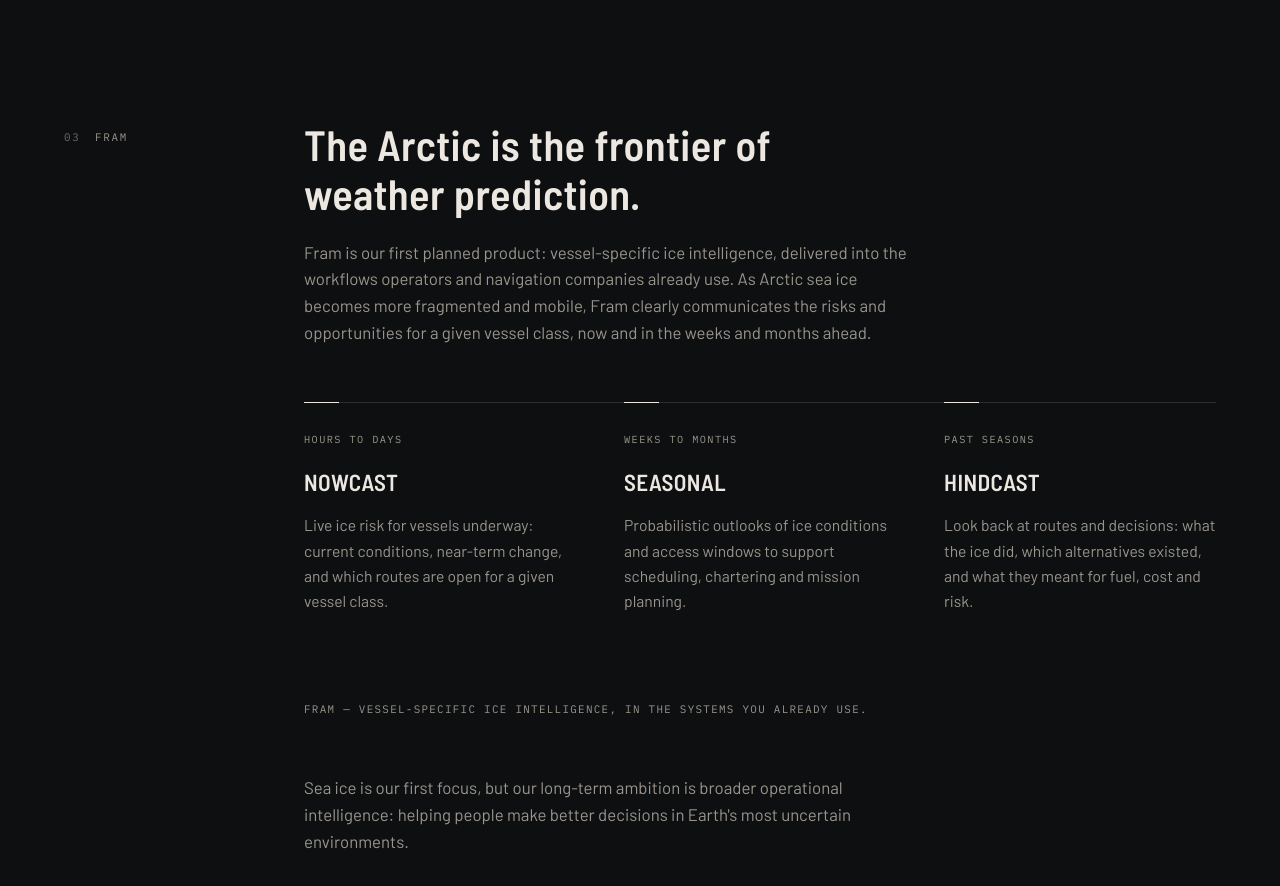
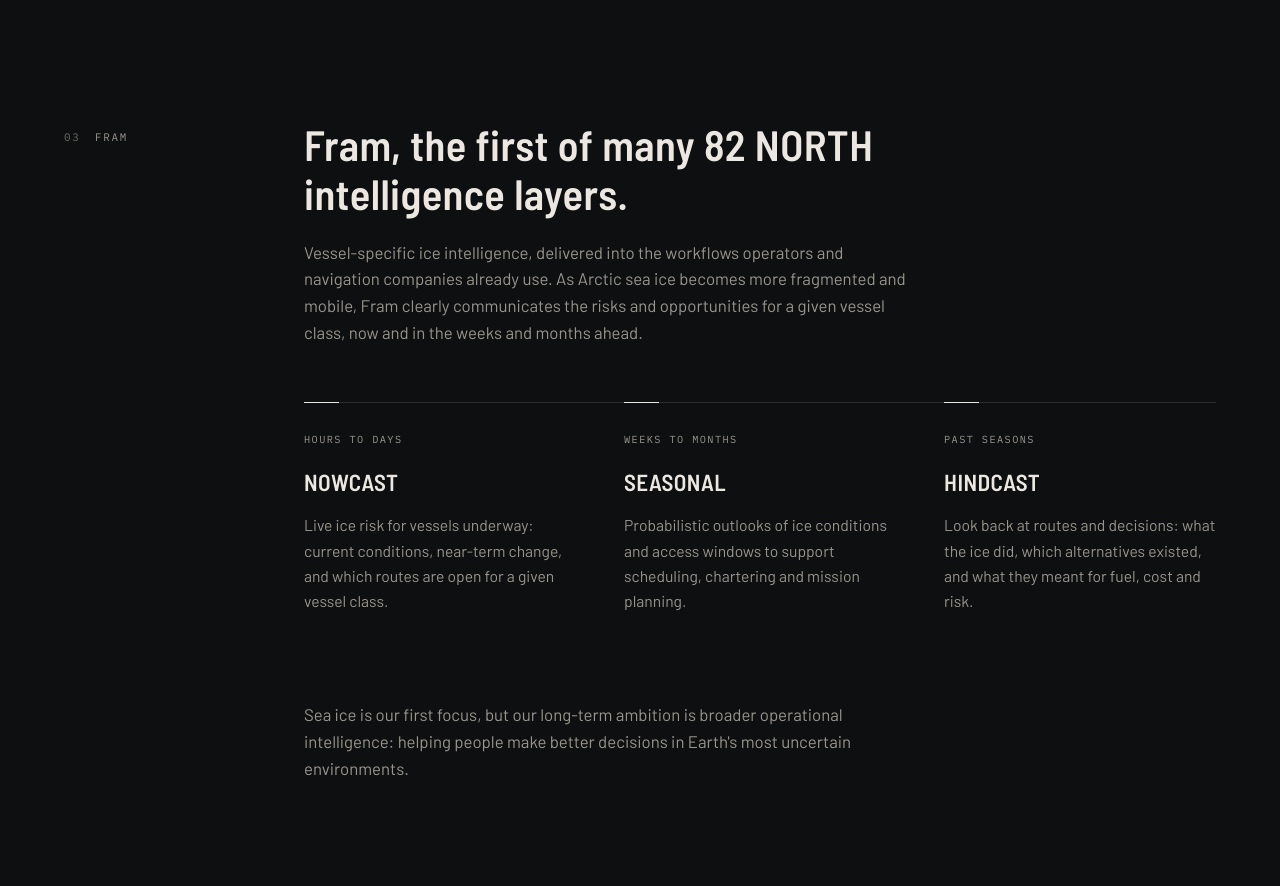
Before and after one commit to 82north/82north.github.io, a plain HTML site: page index.html in a window 1280 px wide. Shown: the part 2720-3606 px from the top of the page. Drawn offline with nearby package versions, Linux system fonts and the light colour scheme.

Commit message:
Present Fram as the first of many intelligence layers.
Co-authored-by: Cursor <cursoragent@cursor.com>

```diff
--- a/index.html
+++ b/index.html
@@ -87,8 +87,8 @@
                 <p class="label"><span class="index">03</span>Fram</p>
                 <div class="fram-body">
                     <div class="measure">
-                        <h2>The Arctic is the frontier of weather prediction.</h2>
-                        <p>Fram is our first planned product: vessel-specific ice intelligence, delivered into the workflows operators and navigation companies already use. As Arctic sea ice becomes more fragmented and mobile, Fram clearly communicates the risks and opportunities for a given vessel class, now and in the weeks and months ahead.</p>
+                        <h2>Fram, the first of many 82 NORTH intelligence layers.</h2>
+                        <p>Vessel-specific ice intelligence, delivered into the workflows operators and navigation companies already use. As Arctic sea ice becomes more fragmented and mobile, Fram clearly communicates the risks and opportunities for a given vessel class, now and in the weeks and months ahead.</p>
                     </div>
 
                     <div class="horizons">
@@ -109,7 +109,6 @@
                         </article>
                     </div>
 
-                    <p class="product-mark">Fram — vessel-specific ice intelligence, in the systems you already use.</p>
                     <p class="measure">Sea ice is our first focus, but our long-term ambition is broader operational intelligence: helping people make better decisions in Earth's most uncertain environments.</p>
                 </div>
             </div>
```
